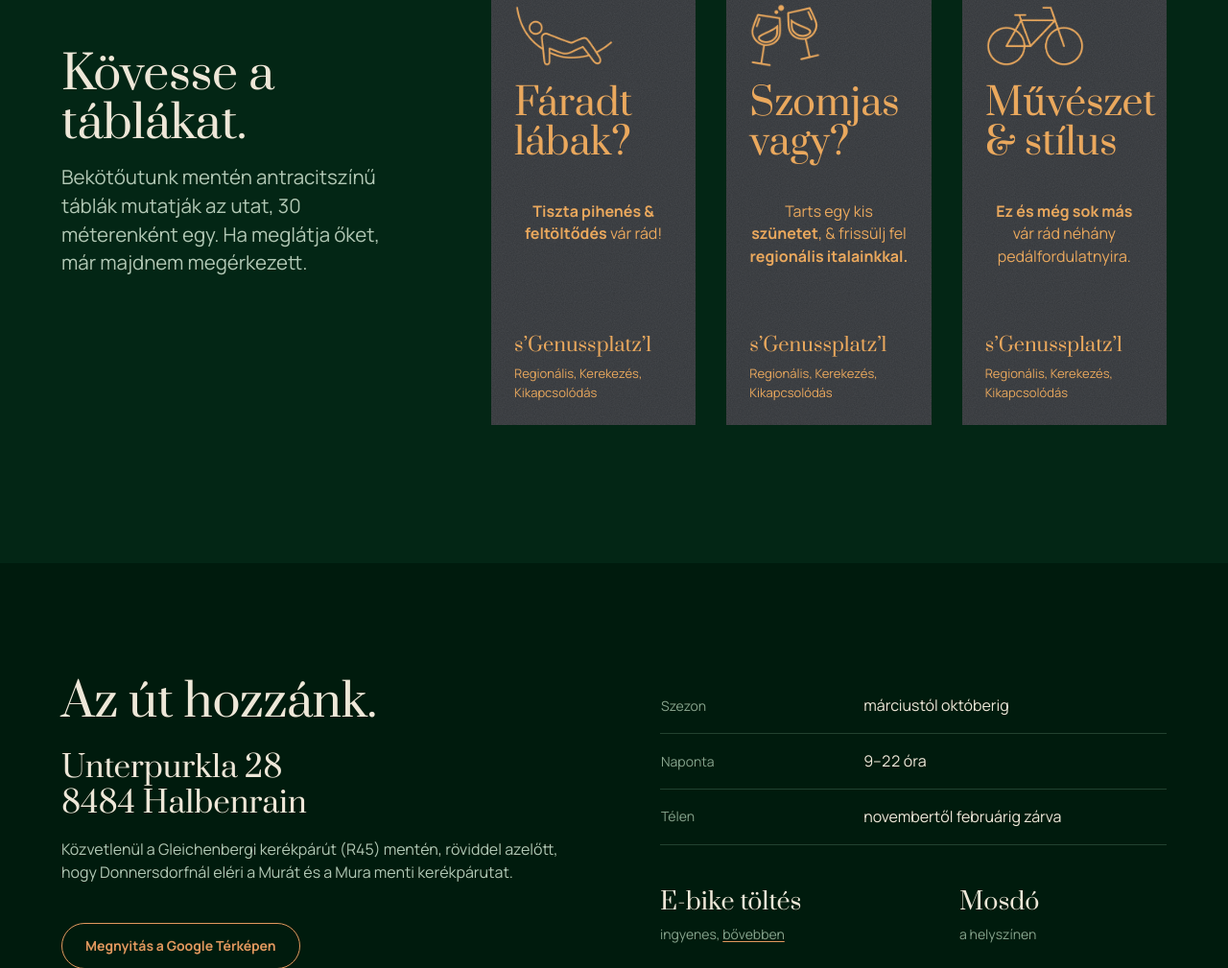
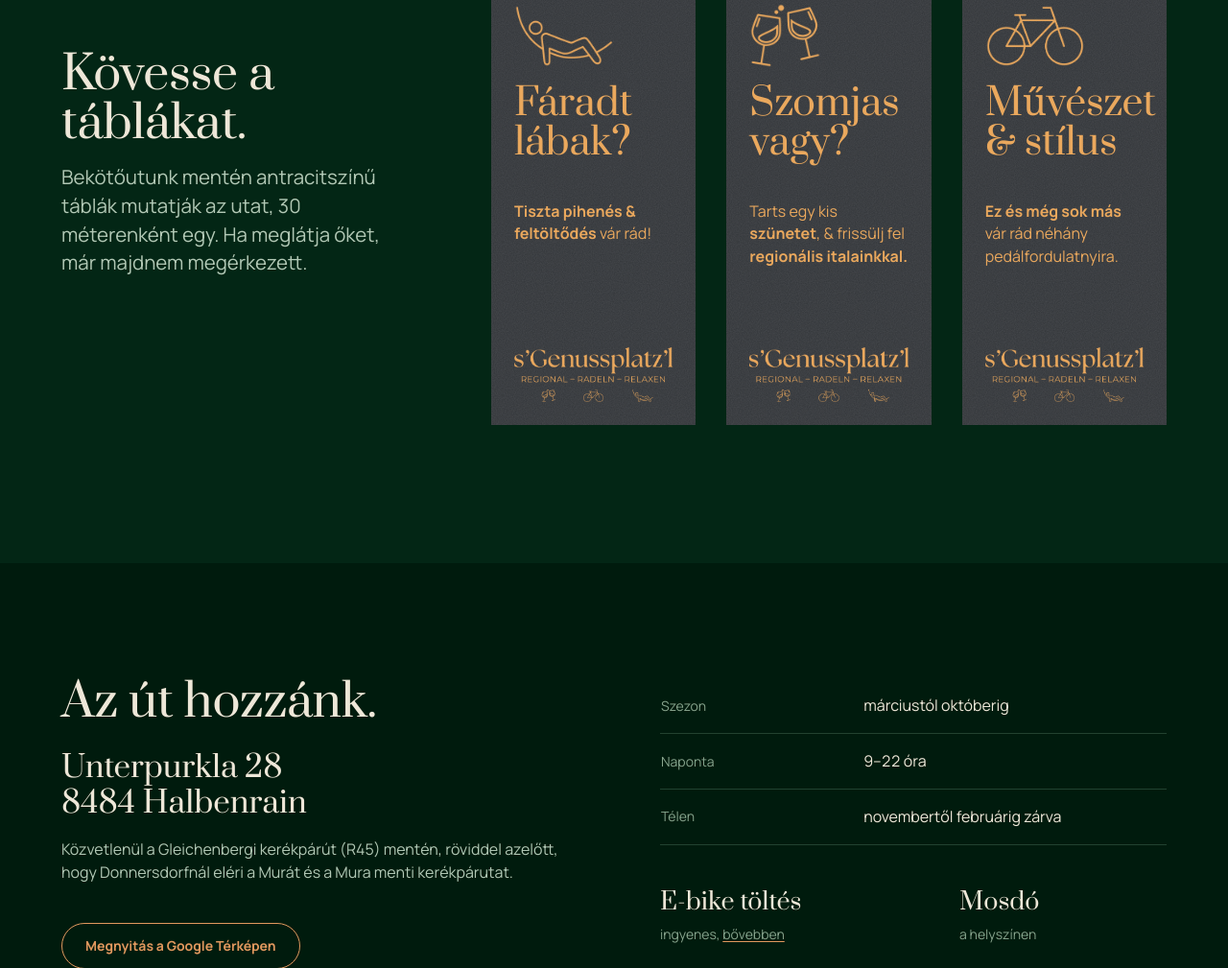
Before and after one commit to s-genussplatzl/s-genussplatzl.github.io, a plain HTML site: page hu/index.html in a window 1280 px wide. Shown: the part 6479-7488 px from the top of the page at 96% size. Drawn offline with Linux system fonts and the light colour scheme.

Commit message:
Wegweiser-Tafeln: Texte linksbündig, unten das Original-Logo mittig
Co-Authored-By: Claude Fable 5.2 <noreply@anthropic.com>

```diff
--- a/hu/index.html
+++ b/hu/index.html
@@ -606,7 +606,7 @@
               <span class="sign__icon sign__icon--relaxen" aria-hidden="true"></span>
               <h3>Fáradt lábak?</h3>
               <p><strong>Tiszta pihenés &amp; feltöltődés</strong> vár rád!</p>
-              <span class="sign__brand">s’Genussplatz’l<span class="sign__slogan">Regionális, Kerekezés, Kikapcsolódás</span></span>
+              <span class="sign__brand" role="img" aria-label="s’Genussplatz’l, Regional, Radeln, Relaxen"></span>
             </a>
           </li>
           <li>
@@ -615,7 +615,7 @@
               <span class="sign__icon sign__icon--regional" aria-hidden="true"></span>
               <h3>Szomjas vagy?</h3>
               <p>Tarts egy kis <strong>szünetet</strong>, &amp; frissülj fel <strong>regionális italainkkal.</strong></p>
-              <span class="sign__brand">s’Genussplatz’l<span class="sign__slogan">Regionális, Kerekezés, Kikapcsolódás</span></span>
+              <span class="sign__brand" role="img" aria-label="s’Genussplatz’l, Regional, Radeln, Relaxen"></span>
             </a>
           </li>
           <li>
@@ -624,7 +624,7 @@
               <span class="sign__icon sign__icon--radeln" aria-hidden="true"></span>
               <h3>Művészet &amp; stílus</h3>
               <p><strong>Ez és még sok más</strong> vár rád néhány pedálfordulatnyira.</p>
-              <span class="sign__brand">s’Genussplatz’l<span class="sign__slogan">Regionális, Kerekezés, Kikapcsolódás</span></span>
+              <span class="sign__brand" role="img" aria-label="s’Genussplatz’l, Regional, Radeln, Relaxen"></span>
             </a>
           </li>
       </ul>
--- a/styles.css
+++ b/styles.css
@@ -219,10 +219,9 @@ a:not(.btn):not(.wordmark) { text-decoration-color: var(--color-accent); }
 .sign__icon--radeln { --icon: url("images/icons/radeln.png"); }
 .sign__icon--relaxen { --icon: url("images/icons/relaxen.png"); }
 .sign h3 { margin: 0; display: grid; align-content: start; min-height: 2.1em; font-family: var(--font-display); font-weight: 400; font-size: var(--text-3xl); line-height: 1.05; color: inherit; overflow-wrap: break-word; min-width: 0; }
-.sign p { margin: var(--space-lg) 0 0; font-size: var(--text-md); line-height: 1.45; color: inherit; text-align: center; text-wrap: balance; }
+.sign p { margin: var(--space-lg) 0 0; font-size: var(--text-md); line-height: 1.45; color: inherit; }
 .sign strong { font-weight: 700; }
-.sign__brand { margin-top: auto; padding-top: var(--space-xl); display: grid; gap: var(--space-2xs); font-family: var(--font-display); font-size: var(--text-lg); }
-.sign__slogan { font-family: var(--font-body); font-size: var(--text-xs); }
+.sign__brand { margin-top: auto; align-self: center; width: min(100%, 13.5rem); aspect-ratio: 1000 / 344; background-color: currentColor; -webkit-mask: url("images/logo-schriftzug-mask.png") center / contain no-repeat; mask: url("images/logo-schriftzug-mask.png") center / contain no-repeat; }
 @media (max-width: 60rem) { .signs__grid { grid-template-columns: minmax(0, 1fr); gap: var(--space-xl); } }
 @media (max-width: 40rem) { .signs { grid-template-columns: none; grid-auto-flow: column; grid-auto-columns: 68%; overflow-x: auto; scroll-snap-type: x mandatory; scrollbar-width: thin; padding-bottom: var(--space-sm); } .signs li { scroll-snap-align: start; } .sign { min-height: 27rem; } .sign h3 { font-size: var(--text-2xl); } }
 .band--visit { margin-top: var(--section-gap); padding-block: var(--section-gap-s); background: var(--color-paper-2); color: var(--color-ink); }
```
Also changed, not shown: en/index.html (+3 -3 lines), index.html (+3 -3 lines), pages/en/index.html (+3 -3 lines), pages/hu/index.html (+3 -3 lines), pages/index.html (+3 -3 lines), pages/sl/index.html (+3 -3 lines), sl/index.html (+3 -3 lines), images/logo-schriftzug-mask.png (added).
